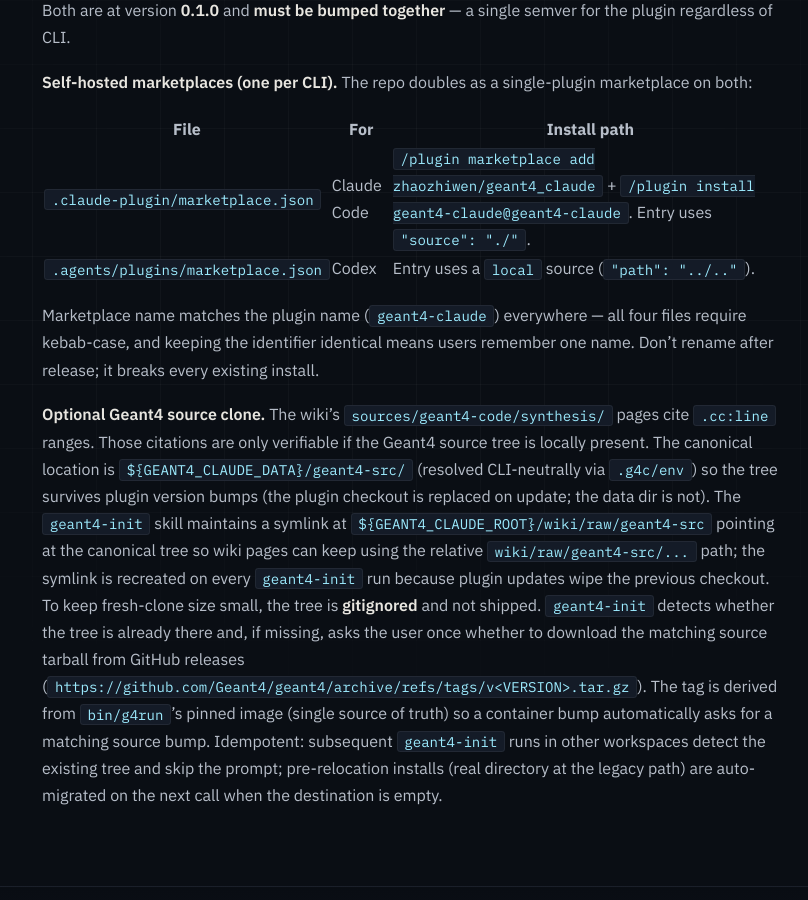
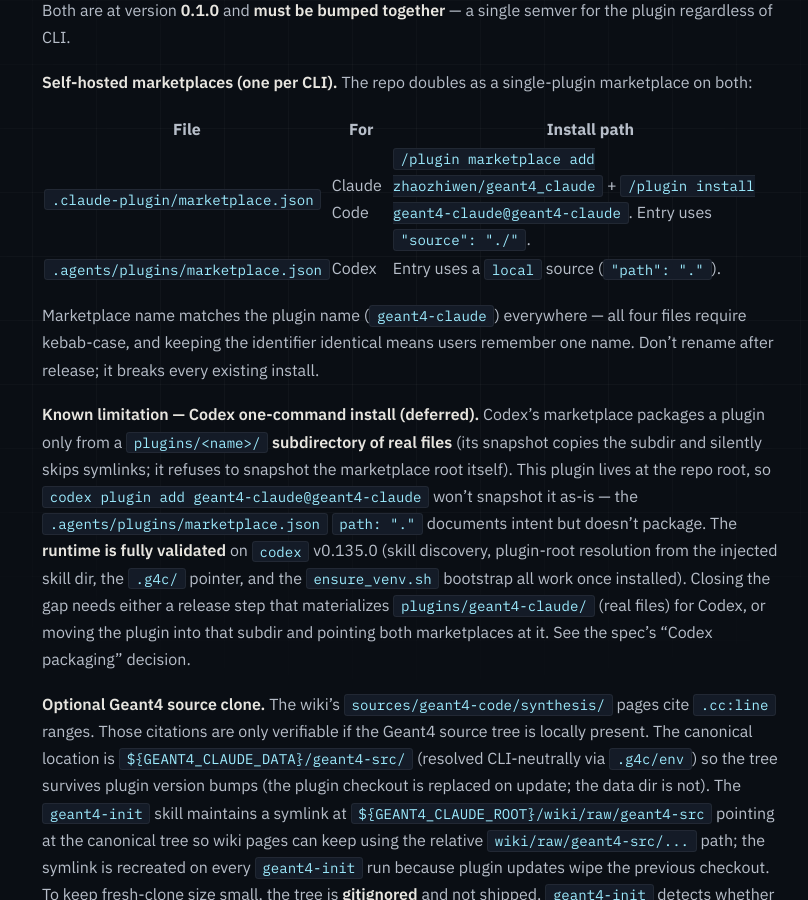
Before and after one commit to zhaozhiwen/geant4_claude, a Jekyll site: the page built from docs/DESIGN.md, in a window 1280 px wide and 900 px high, scrolled down 21532 px. Shown: the whole window, without its empty margins (224-1032 px from the left). Built offline with Jekyll 4.4.1, drawn with Linux system fonts in a browser that asks for light colours.

Commit message:
docs(codex): record verified interactive run + the install-packaging gap
Drove the real Codex TUI (v0.135.0) through the geant4-init skill end-to-end:
skill discovery, plugin-root resolution from the injected skill dir, the .g4c/
pointer, the XDG data-dir fallback, and the ensure_venv.sh bootstrap all work
(no hook). The runtime port is validated.

Found that Codex's marketplace only packages a plugin from a plugins/<name>/
subdir of REAL files (skips symlinks, won't snapshot the marketplace root), so
the repo-root layout doesn't `codex plugin add` cleanly yet. Per decision,
deferred: set marketplace path to ".", documented the gap + the verified-runtime
status in README and DESIGN.md.

Co-Authored-By: Claude Opus 4.8 (1M context) <noreply@anthropic.com>

```diff
--- a/docs/DESIGN.md
+++ b/docs/DESIGN.md
@@ -808,10 +808,23 @@ marketplace on both:
 | File | For | Install path |
 |------|-----|--------------|
 | `.claude-plugin/marketplace.json` | Claude Code | `/plugin marketplace add zhaozhiwen/geant4_claude` + `/plugin install geant4-claude@geant4-claude`. Entry uses `"source": "./"`. |
-| `.agents/plugins/marketplace.json` | Codex | Entry uses a `local` source (`"path": "../.."`). |
+| `.agents/plugins/marketplace.json` | Codex | Entry uses a `local` source (`"path": "."`). |
 
 Marketplace name matches the plugin name (`geant4-claude`) everywhere — all four
 files require kebab-case, and keeping the identifier identical means users
 remember one name. Don't rename after release; it breaks every existing install.
 
+**Known limitation — Codex one-command install (deferred).** Codex's marketplace
+packages a plugin only from a `plugins/<name>/` **subdirectory of real files**
+(its snapshot copies the subdir and silently skips symlinks; it refuses to
+snapshot the marketplace root itself). This plugin lives at the repo root, so
+`codex plugin add geant4-claude@geant4-claude` won't snapshot it as-is — the
+`.agents/plugins/marketplace.json` `path: "."` documents intent but doesn't
+package. The **runtime is fully validated** on `codex` v0.135.0 (skill discovery,
+plugin-root resolution from the injected skill dir, the `.g4c/` pointer, and the
+`ensure_venv.sh` bootstrap all work once installed). Closing the gap needs either
+a release step that materializes `plugins/geant4-claude/` (real files) for Codex,
+or moving the plugin into that subdir and pointing both marketplaces at it. See
+the spec's "Codex packaging" decision.
+
 **Optional Geant4 source clone.** The wiki's `sources/geant4-code/synthesis/` pages cite `.cc:line` ranges. Those citations are only verifiable if the Geant4 source tree is locally present. The canonical location is `${GEANT4_CLAUDE_DATA}/geant4-src/` (resolved CLI-neutrally via `.g4c/env`) so the tree survives plugin version bumps (the plugin checkout is replaced on update; the data dir is not). The `geant4-init` skill maintains a symlink at `${GEANT4_CLAUDE_ROOT}/wiki/raw/geant4-src` pointing at the canonical tree so wiki pages can keep using the relative `wiki/raw/geant4-src/...` path; the symlink is recreated on every `geant4-init` run because plugin updates wipe the previous checkout. To keep fresh-clone size small, the tree is **gitignored** and not shipped. `geant4-init` detects whether the tree is already there and, if missing, asks the user once whether to download the matching source tarball from GitHub releases (`https://github.com/Geant4/geant4/archive/refs/tags/v<VERSION>.tar.gz`). The tag is derived from `bin/g4run`'s pinned image (single source of truth) so a container bump automatically asks for a matching source bump. Idempotent: subsequent `geant4-init` runs in other workspaces detect the existing tree and skip the prompt; pre-relocation installs (real directory at the legacy path) are auto-migrated on the next call when the destination is empty.
```
Also changed, not shown: .agents/plugins/marketplace.json, README.md.
